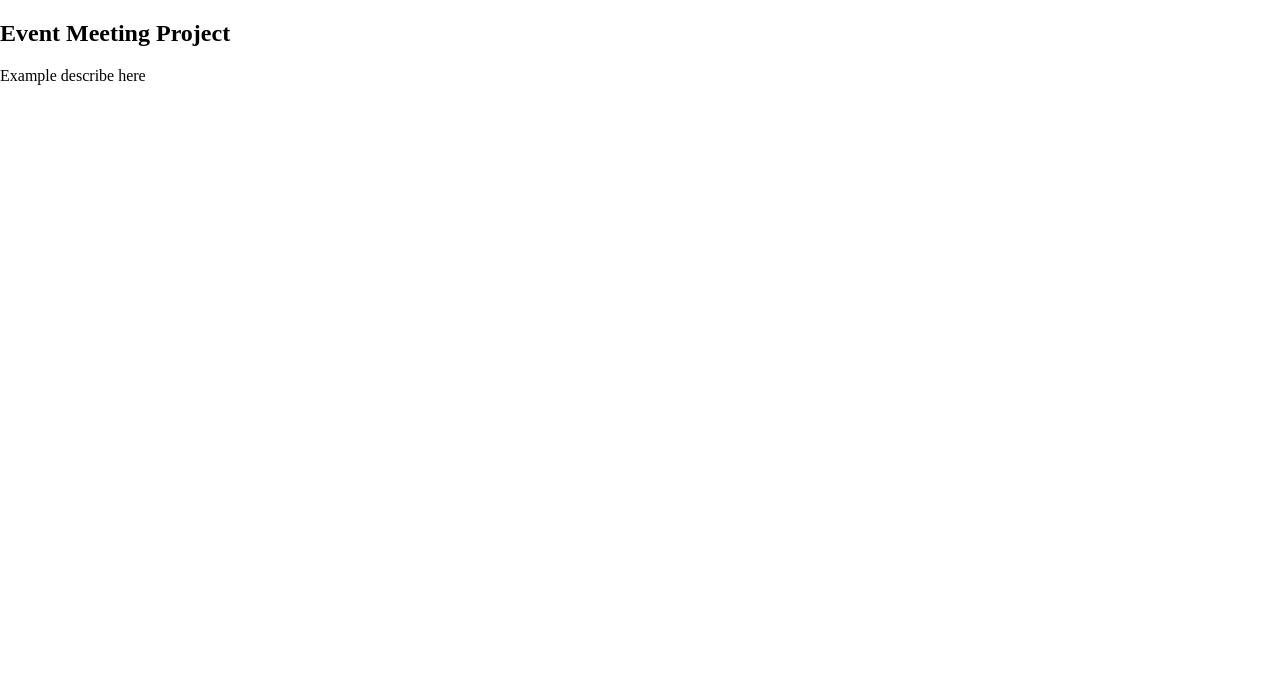
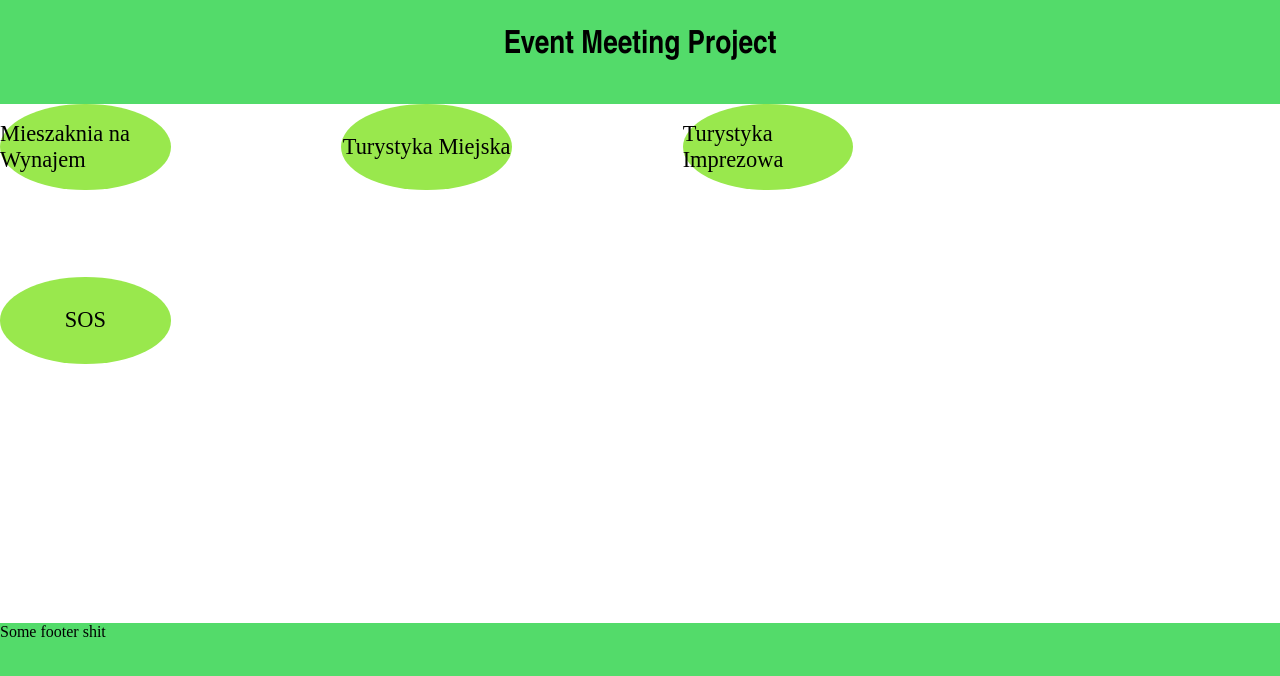
Before and after one commit to FilBil/EventMeeting, an Angular app in the folder ClientApp/: page / in a window 1280 px wide. Shown: the top 676 px of the page. Built offline with nearby package versions, Linux system fonts and the light colour scheme.

Commit message:
Unfinished main layut - it doesn't look good right now, dont look!

```diff
--- a/ClientApp/src/app/app.component.html
+++ b/ClientApp/src/app/app.component.html
@@ -1,8 +1,12 @@
-<section>
+<section class="main-page">
   <header>
     <h1>{{title}}</h1>
   </header>
-  <article>
-    <p>{{describe}}</p>
-  </article>
+  <nav>
+    <div class="functionality-option"
+         *ngFor="let functionality of functionalities">
+      <a>{{functionality}}</a>
+    </div>
+  </nav>
+  <footer>{{footer}}</footer>
 </section>
--- a/ClientApp/src/app/app.component.scss
+++ b/ClientApp/src/app/app.component.scss
@@ -0,0 +1,65 @@
+//colors
+$ice-green: #4DE8BE;
+$mint-green: #50F299;
+$green: #53DB6A;
+$lime-green: #67F250;
+$camo-green: #99E84D;
+
+//font props
+$font: "Arial Narrow", Arial, sans-serif;
+$header-size: 2em;
+$functionality-size: 1.4em;
+
+.main-page {
+  width: 100vw;
+  height: 100vh;
+
+  display: grid;
+  grid-template-rows: 1fr 5fr 1.7fr;
+
+  header {
+    background: $green;
+    display: flex;
+    justify-content: center;
+
+    h1 {
+      font-size: $header-size;
+      font-family: $font;
+    }
+  }
+
+  nav {
+    /*display: flex;
+    justify-content: center;
+    align-items: center;
+    flex-flow: column;*/
+
+    display: grid;
+    grid-template-columns: repeat(3, 1fr);
+    grid-template-rows: repeat(3, 1fr);
+    width: 80%;
+
+    .functionality-option {
+      width: 50%;
+      height: 50%;
+      border-radius: 50%;
+      background: $camo-green;
+      display: flex;
+      justify-content: center;
+      align-items: center;
+    }
+
+    a {
+      text-decoration: none;
+      font-size: $functionality-size;
+
+      &:hover {
+        cursor: pointer;
+      }
+    }
+  }
+
+  footer {
+    background: $green;
+  }
+}
--- a/ClientApp/src/app/app.component.ts
+++ b/ClientApp/src/app/app.component.ts
@@ -7,5 +7,11 @@ import { Component } from '@angular/core';
 })
 export class AppComponent {
   title = 'Event Meeting Project';
-  describe = 'Example describe here';
+  footer = 'Some footer shit';
+
+  // functionalities mock
+  functionalities = ['Mieszaknia na Wynajem',
+                     'Turystyka Miejska',
+                     'Turystyka Imprezowa',
+                     'SOS'];
 }
```
